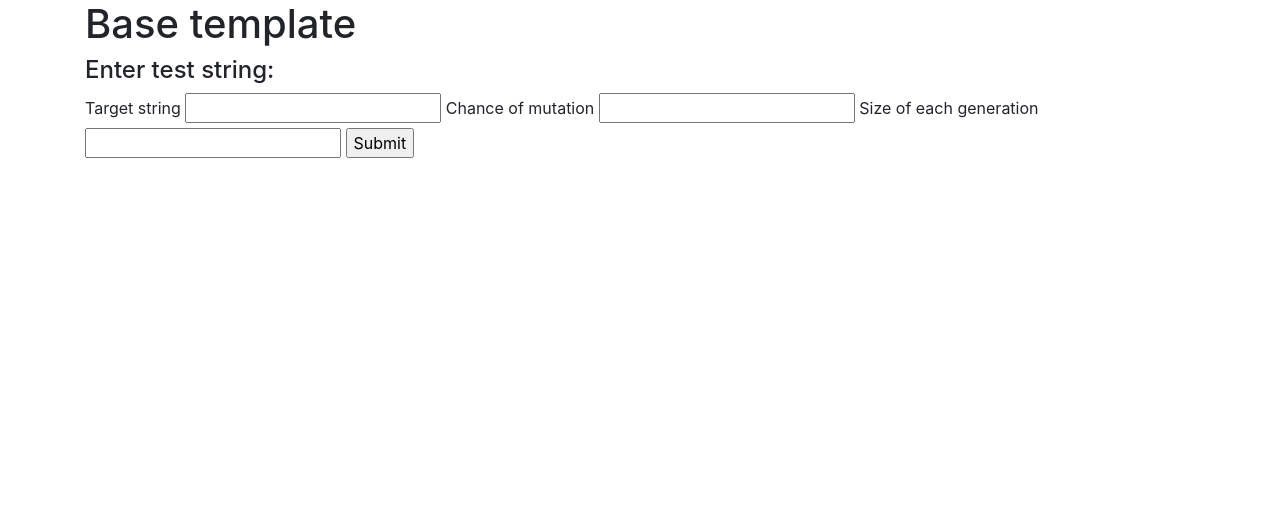
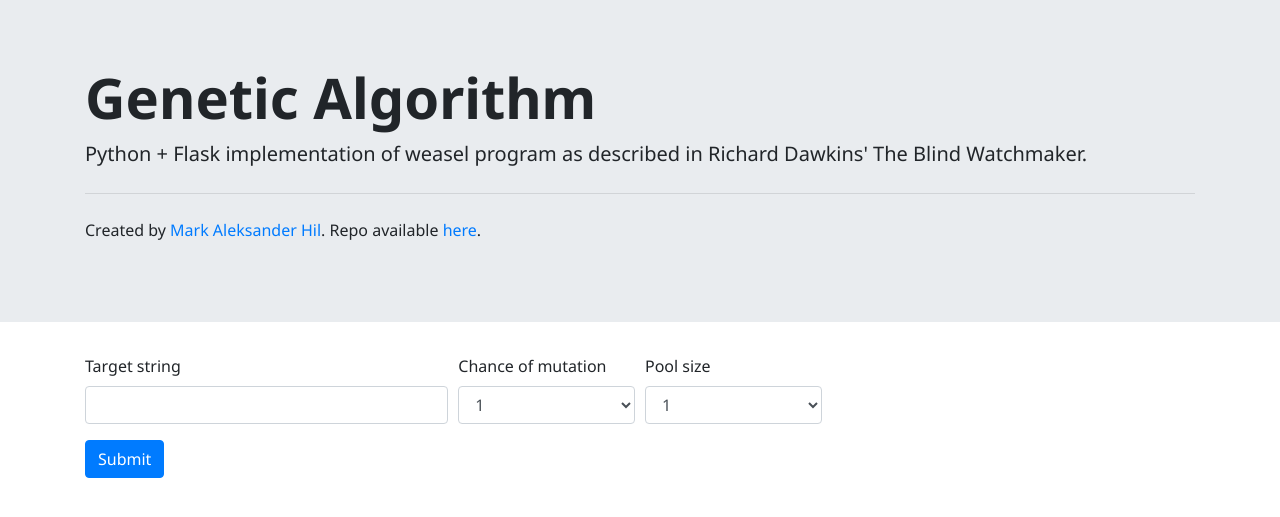
Before and after one commit to markaleksanderh/weasel-programme, a Flask app: page / in a window 1280 px wide. Shown: the top 517 px of the page. Run offline with Flask 2, Linux system fonts and the light colour scheme; some libraries are stand-ins or nearby versions.

Commit message:
Added Bootstrap, cleaned up forms, some validation

```diff
--- /dev/null
+++ b/static/css/main.css
@@ -0,0 +1,29 @@
+@import url('https://fonts.googleapis.com/css?family=Inconsolata:400,700|Noto+Sans:400,400i,700,700i');
+
+
+p, form {
+  font-family: 'Noto Sans';
+}
+
+.page-title {
+  font-family: 'Noto Sans';
+  font-weight: 700;
+}
+
+.monospace-output {
+  font-family: 'Inconsolata';
+  font-weight: 400;
+  font-size: 72px;
+}
+
+#counter {
+  font-family: 'Inconsolata';
+}
+
+/* #result-target {
+  color: rgb(150,150,150);
+}
+
+#result-output {
+  color: rgb(0,0,0);
+} */
--- a/templates/base.html
+++ b/templates/base.html
@@ -3,15 +3,19 @@
 <head>
   <title>WP</title>
   <link href="https://stackpath.bootstrapcdn.com/bootstrap/4.2.1/css/bootstrap.min.css" rel="stylesheet" integrity="sha384-GJzZqFGwb1QTTN6wy59ffF1BuGJpLSa9DkKMp0DgiMDm4iYMj70gZWKYbI706tWS" crossorigin="anonymous">
+  <link rel="stylesheet" href="{{url_for('static', filename='css/main.css')}}">
 </head>
 <body>
+  <div class="jumbotron jumbotron-fluid">
+    <div class="container">
+      <h1 class="display-4 page-title">Genetic Algorithm</h1>
+      <p class="lead">Python + Flask implementation of weasel program as described in Richard Dawkins' The Blind Watchmaker.</p>
+      <hr class="my-4">
+      <p>Created by <a href="https://github.com/markaleksanderh">Mark Aleksander Hil</a>. Repo available <a href="https://github.com/markaleksanderh/weasel-programme">here</a>.</p>
+    </div>
+  </div>
   <div class="container">
-    <h1>Base template</h1>
     {% block content %}{% endblock %}
   </div>
-  <script>
-
-  </script>
 </body>
-
 </html>
--- a/templates/index.html
+++ b/templates/index.html
@@ -1,14 +1,37 @@
 {% extends "base.html" %}
 
 {% block content %}
-<h4>Enter test string:</h4>
 <form method="POST">
-  <label>Target string</label>
-  <input type="text" name="target">
-  <label>Chance of mutation</label>
-  <input type="number" name="chance">
-  <label>Size of each generation</label>
-  <input type="number" name="pool_size">
-  <input type="submit" value="Submit">
+  <div class="form-row">
+    <div class="form-group col-md-4">
+      <label for="targetInput">Target string</label>
+      <input type="text" class="form-control" id="targetInput" name="target">
+    </div>
+    <div class="form-group col-md-2">
+      <label for="chanceMutation">Chance of mutation</label>
+      <select class="form-control" id="chanceMutation" name="chance">
+        <option>1</option>
+        <option>2</option>
+        <option>3</option>
+        <option>4</option>
+        <option>5</option>
+      </select>
+    </div>
+    <div class="form-group col-md-2">
+      <label for="poolSize">Pool size</label>
+      <select class="form-control" id="poolSize" name="pool_size">
+        <option>1</option>
+        <option>2</option>
+        <option>3</option>
+        <option>4</option>
+        <option>5</option>
+      </select>
+    </div>
+  </div>
+  <div class="row">
+    <div class="form-group col-md-2">
+      <button type="submit" class="btn btn-primary mb-2" value="Submit">Submit</button>
+    </div>
+  </div>
 </form>
 {% endblock %}
```
Also changed, not shown: templates/result.html (+28 -3 lines).
